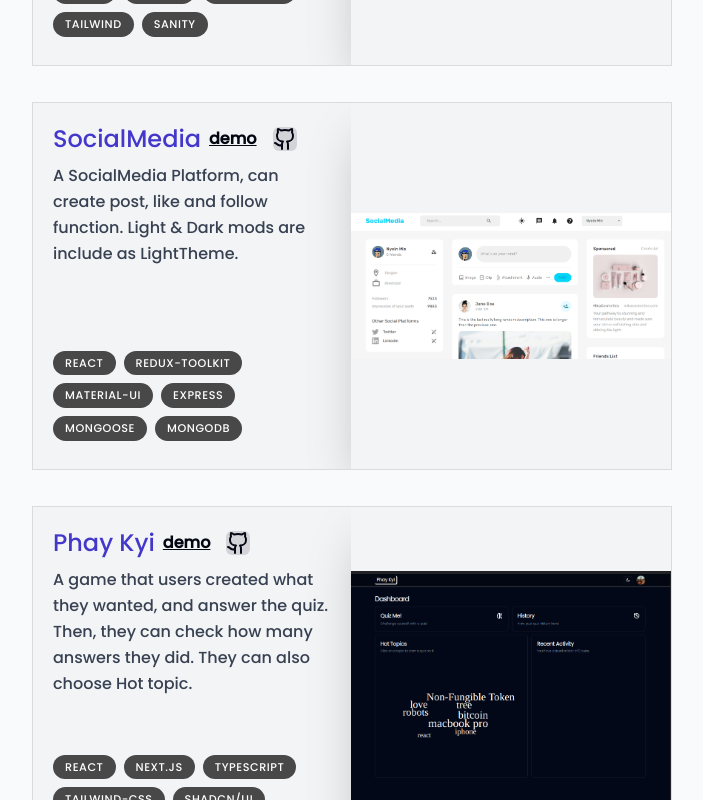
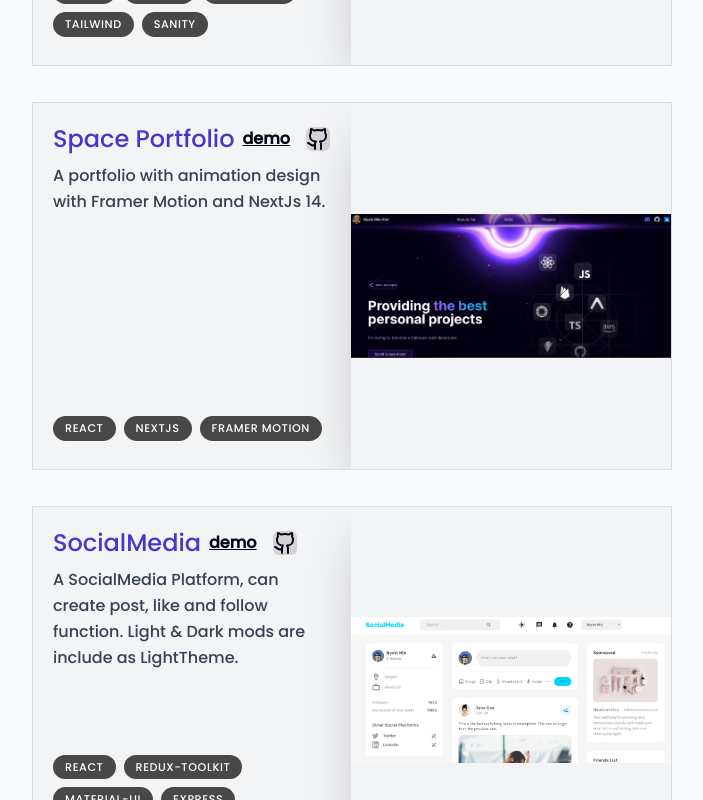
Before and after one commit to nyeinminhtet/portfolio, a Next.js app: page /projects in a window 1280 px wide. Shown: the part 1300-2100 px from the top of the page, without its empty margins (288-991 px from the left). Built offline with nearby package versions, Linux system fonts and the light colour scheme.

Commit message:
add-new-pj

```diff
--- a/libs/data.ts
+++ b/libs/data.ts
@@ -7,6 +7,7 @@ import bookbuddy from "@/public/bookbuddy.png";
 import phaykyi from "@/public/phaykyi.png";
 import summarizer from "@/public/summarizer.png";
 import carhub from "@/public/carhub.png";
+import spacePortfolio from "@/public/spacePortfolio.png";
 
 import react from "@/assets/react.svg";
 import nextjs from "@/assets/nextjs-icon-svgrepo-com.svg";
@@ -91,6 +92,15 @@ export const projectsData = [
       "Short video platform is similar with TikTok because I like watching TikTok so I did it.There you can post a video,like and comment.",
     tags: ["React", "Next.js", "Typescript", "Tailwind", "Sanity"],
     imageUrl: shortvideo,
+  },
+  {
+    title: "Space Portfolio",
+    demo: "https://spaceportfolio-eight.vercel.app/",
+    github: "https://github.com/nyeinminhtet/spaceportfolio",
+    description:
+      "A portfolio with animation design with Framer Motion  and NextJs 14.",
+    tags: ["React", "NextJs", "Framer Motion"],
+    imageUrl: spacePortfolio,
   },
   {
     title: "SocialMedia",
```
Also changed, not shown: public/spacePortfolio.png (added).
